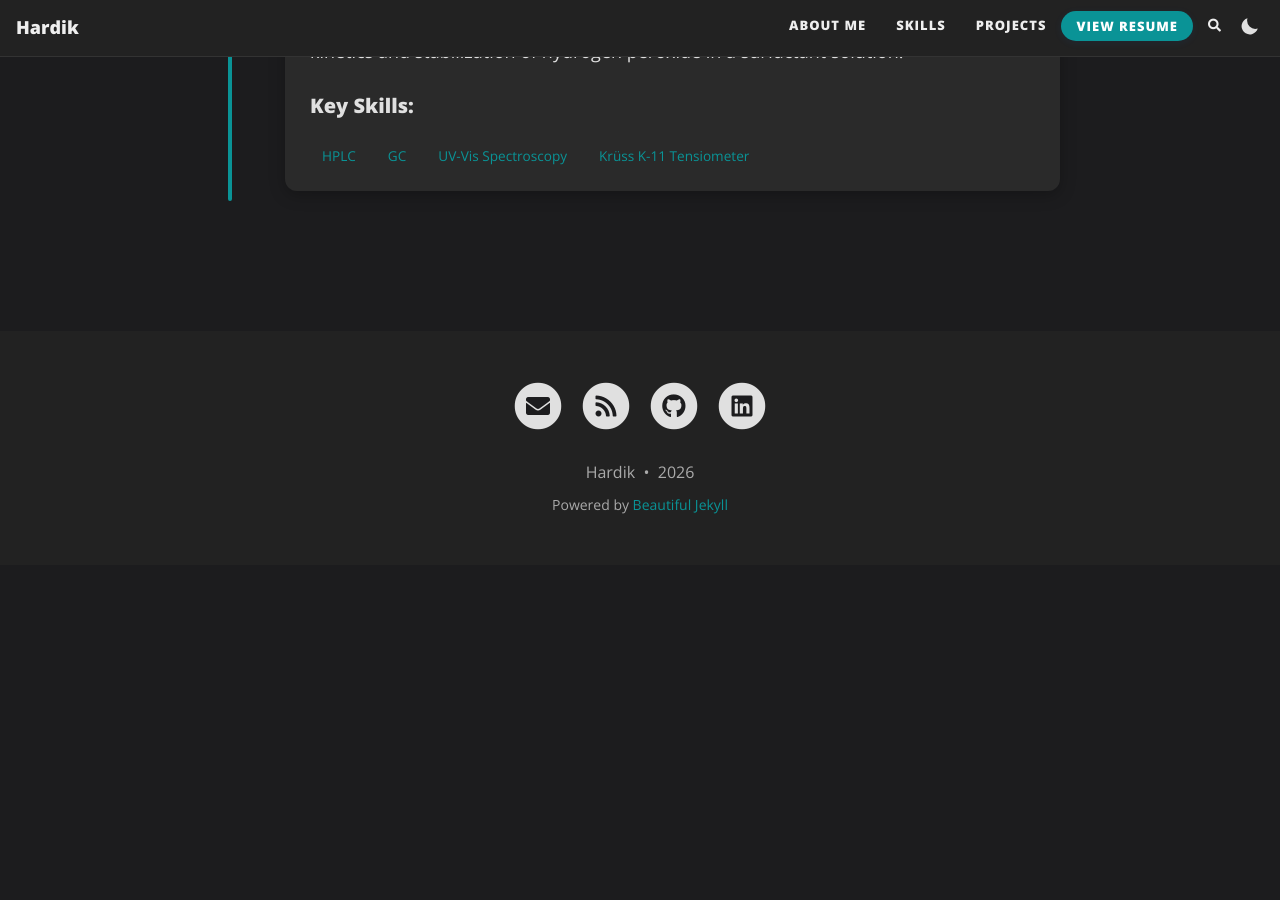
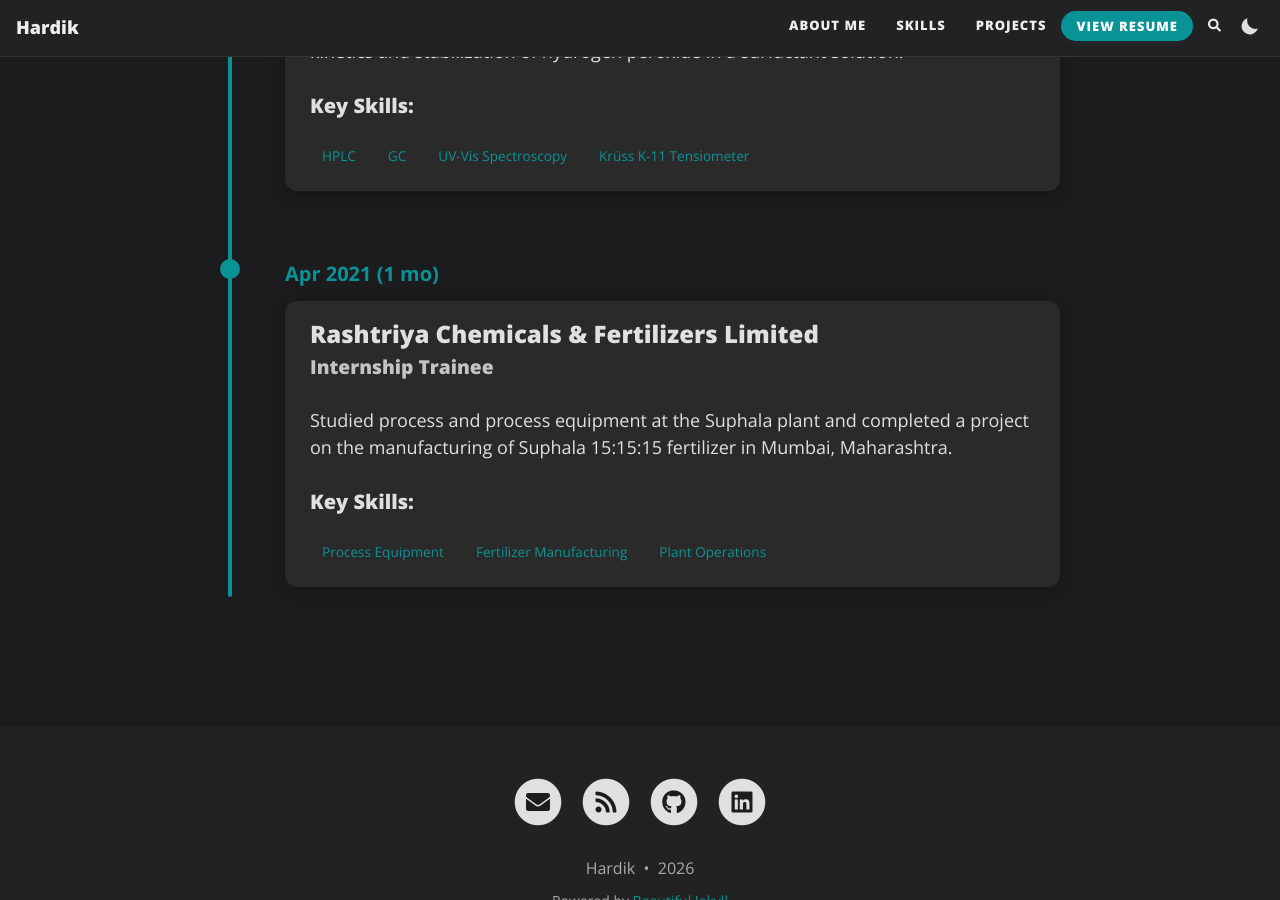
Before and after one commit to Hardik-Ma/Hardik-Ma.github.io, a Jekyll site: the page built from Journey/journey.md, in a window 1280 px wide and 900 px high, scrolled down 2803 px. Built offline with Jekyll 4.4.1, drawn with Linux system fonts in a browser that asks for light colours; comment, search, counter and statistics services are not loaded; before the commit the page ends 3368 px from its top, so only the background shows below that.

Commit message:
Added ICT and RCF internships to journey

```diff
--- a/Journey/journey.md
+++ b/Journey/journey.md
@@ -126,6 +126,24 @@
       </div>
     </div>
 
+    <!-- Entry 7: Rashtriya Chemicals & Fertilizers -->
+    <div class="timeline-item">
+      <div class="timeline-dot"></div>
+      <div class="timeline-date">Apr 2021 (1 mo)</div>
+      <div class="timeline-content">
+        <h3>Rashtriya Chemicals & Fertilizers Limited</h3>
+        <h4>Internship Trainee</h4>
+        <p>Studied process and process equipment at the Suphala plant and completed a project on the manufacturing of Suphala 15:15:15 fertilizer in Mumbai, Maharashtra.</p>
+
+        <h5>Key Skills:</h5>
+        <div class="timeline-skills">
+          <span class="skill-tag">Process Equipment</span>
+          <span class="skill-tag">Fertilizer Manufacturing</span>
+          <span class="skill-tag">Plant Operations</span>
+        </div>
+      </div>
+    </div>
+
     <!-- Add more entries as needed -->
 
   </div>
```
